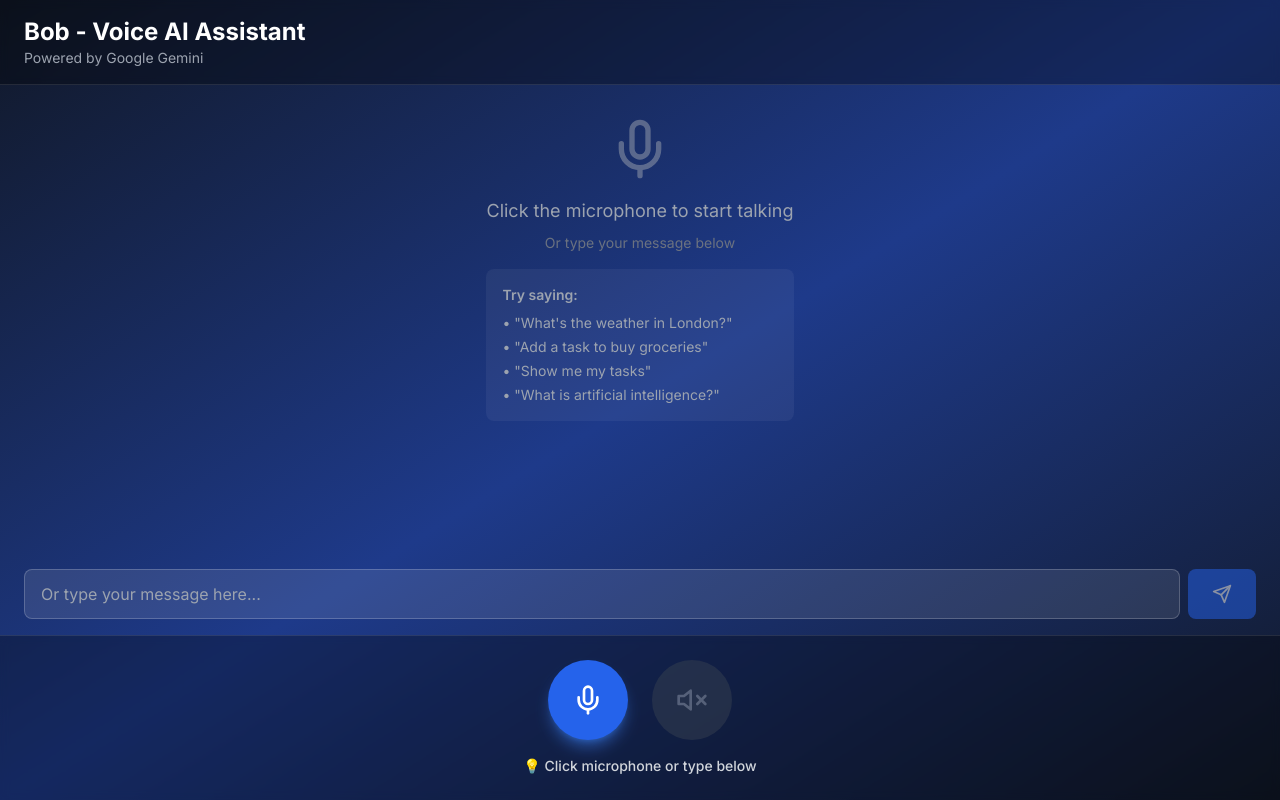
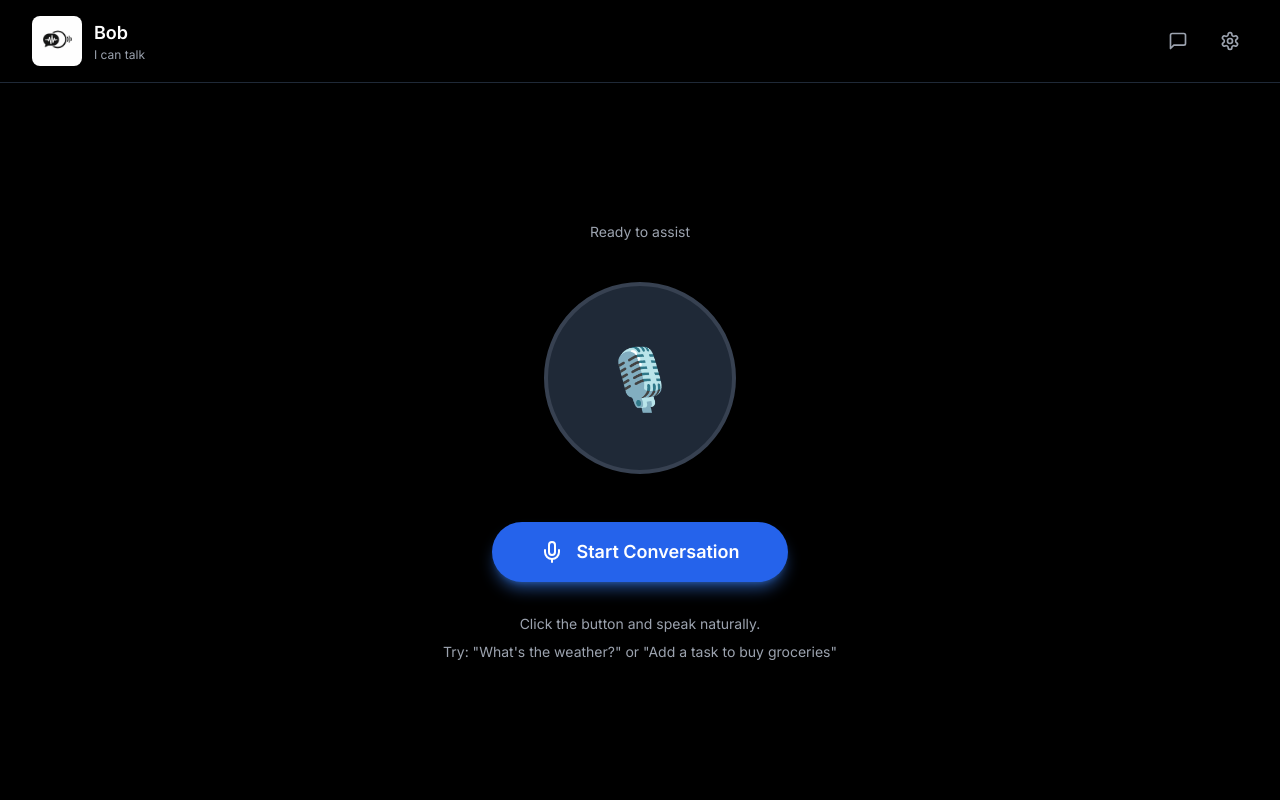
Before and after one commit to ItsAbhinavM/Bob, a Next.js app in the folder frontend/: page / in a window 1280 px wide. Built offline with nearby package versions, Linux system fonts and the light colour scheme.

Commit message:
restructure UI for Gmeet structure

```diff
--- a/frontend/src/app/layout.tsx
+++ b/frontend/src/app/layout.tsx
@@ -6,7 +6,7 @@ const inter = Inter({ subsets: ['latin'] })
 
 export const metadata: Metadata = {
   title: 'Bob',
-  description: 'Your personal Voice over AI assistant',
+  description: 'I can talk',
 }
 
 export default function RootLayout({
--- a/frontend/src/components/VoiceAssistant.tsx
+++ b/frontend/src/components/VoiceAssistant.tsx
@@ -1,9 +1,10 @@
 'use client';
 
-import { useState, useEffect } from 'react';
-import { Mic, MicOff, Volume2, VolumeX, Loader2, Send } from 'lucide-react';
+import { useState, useEffect, useRef } from 'react';
+import { Mic, MicOff, Settings, MessageSquare } from 'lucide-react';
 import { useVoice } from '../lib/useVoice';
 import { chatAPI } from '../lib/api';
+import Image from 'next/image';
 
 export default function VoiceAssistant() {
   const {
@@ -20,10 +21,12 @@ export default function VoiceAssistant() {
 
   const [conversationId, setConversationId] = useState<string | null>(null);
   const [isProcessing, setIsProcessing] = useState(false);
-  const [messages, setMessages] = useState<Array<{ role: 'user' | 'assistant'; content: string }>>([]);
-  const [error, setError] = useState<string | null>(null);
   const [currentTranscript, setCurrentTranscript] = useState<string>('');
-  const [textInput, setTextInput] = useState<string>('');
+  const [lastResponse, setLastResponse] = useState<string>('');
+  const [showTextInput, setShowTextInput] = useState(false);
+  const [textInput, setTextInput] = useState('');
+  const [visualizerActive, setVisualizerActive] = useState(false);
+  const [conversationLog, setConversationLog] = useState<Array<{role: string, text: string, timestamp: Date}>>([]);
 
   useEffect(() => {
     if (transcript && transcript !== currentTranscript) {
@@ -32,23 +35,30 @@ export default function VoiceAssistant() {
   }, [transcript]);
 
   useEffect(() => {
-    // Auto-submit after transcript is complete (when listening stops)
     if (currentTranscript && !isListening && !isProcessing) {
       const timer = setTimeout(() => {
-        handleSendMessage(currentTranscript);
+        handleProcessVoice(currentTranscript);
         setCurrentTranscript('');
-      }, 500);
+      }, 800);
       return () => clearTimeout(timer);
     }
   }, [currentTranscript, isListening, isProcessing]);
 
-  const handleSendMessage = async (message: string) => {
+  useEffect(() => {
+    setVisualizerActive(isListening || isSpeaking || isProcessing);
+  }, [isListening, isSpeaking, isProcessing]);
+
+  const handleProcessVoice = async (message: string) => {
     if (!message.trim()) return;
 
     setIsProcessing(true);
-    setError(null);
 
-    setMessages((prev) => [...prev, { role: 'user', content: message }]);
+    // Log user message
+    setConversationLog(prev => [...prev, {
+      role: 'user',
+      text: message,
+      timestamp: new Date()
+    }]);
 
     try {
       const response = await chatAPI.send({
@@ -60,16 +70,23 @@ export default function VoiceAssistant() {
         setConversationId(response.conversation_id);
       }
 
-      setMessages((prev) => [
-        ...prev,
-        { role: 'assistant', content: response.response },
-      ]);
+      setLastResponse(response.response);
 
+      // Log assistant response
+      setConversationLog(prev => [...prev, {
+        role: 'assistant',
+        text: response.response,
+        timestamp: new Date()
+      }]);
+
+      // Speak response
       speak(response.response);
+
     } catch (err: any) {
-      const errorMessage = err.response?.data?.detail || 'Failed to process message';
-      setError(errorMessage);
-      console.error('Error processing message:', err);
+      console.error('Error:', err);
+      const errorMsg = "I encountered an error. Please try again.";
+      setLastResponse(errorMsg);
+      speak(errorMsg);
     } finally {
       setIsProcessing(false);
     }
@@ -80,21 +97,17 @@ export default function VoiceAssistant() {
       stopListening();
     } else {
       setCurrentTranscript('');
+      setLastResponse('');
       startListening();
-    }
-  };
-
-  const handleSpeakToggle = () => {
-    if (isSpeaking) {
-      stopSpeaking();
     }
   };
 
   const handleTextSubmit = (e: React.FormEvent) => {
     e.preventDefault();
     if (textInput.trim()) {
-      handleSendMessage(textInput);
+      handleProcessVoice(textInput);
       setTextInput('');
+      setShowTextInput(false);
     }
   };
 
@@ -104,7 +117,7 @@ export default function VoiceAssistant() {
         <div className="text-center text-white p-8 bg-red-900/30 rounded-lg max-w-md">
           <h2 className="text-2xl font-bold mb-4">Browser Not Supported</h2>
           <p className="text-gray-300">
-            Your browser doesn't support the Web Speech API. Please use Chrome, Edge, or Safari.
+            Please use Chrome, Edge, or Safari for voice features.
           </p>
         </div>
       </div>
@@ -112,157 +125,186 @@ export default function VoiceAssistant() {
   }
 
   return (
-    <div className="flex flex-col min-h-screen bg-gradient-to-br from-gray-900 via-blue-900 to-gray-900">
-      <header className="bg-black/30 backdrop-blur-sm border-b border-white/10 px-6 py-4">
-        <h1 className="text-2xl font-bold text-white">Bob - Voice AI Assistant</h1>
-        <p className="text-gray-400 text-sm">Powered by Google Gemini</p>
+    <div className="flex flex-col min-h-screen bg-black text-white">
+      {/* Header */}
+      <header className="flex items-center justify-between px-8 py-4 border-b border-gray-800">
+        <div className="flex items-center gap-3">
+            <Image src={'/assets/bob-logo.png'} alt='logo image' width={50} height={30} className='rounded-lg'/>
+          <div>
+            <h1 className="text-lg font-semibold">Bob</h1>
+            <p className="text-xs text-gray-400">I can talk</p>
+          </div>
+        </div>
+
+        <div className="flex items-center gap-4">
+          <button
+            onClick={() => setShowTextInput(!showTextInput)}
+            className="p-2 hover:bg-gray-800 rounded-lg transition-colors"
+            title="Text input"
+          >
+            <MessageSquare className="w-5 h-5 text-gray-400" />
+          </button>
+          <button className="p-2 hover:bg-gray-800 rounded-lg transition-colors">
+            <Settings className="w-5 h-5 text-gray-400" />
+          </button>
+        </div>
       </header>
 
-      <div className="flex-1 overflow-y-auto px-6 py-8 space-y-4">
-        {messages.length === 0 ? (
-          <div className="flex items-center justify-center h-full">
-            <div className="text-center text-gray-400">
-              <Mic className="w-16 h-16 mx-auto mb-4 opacity-50" />
-              <p className="text-lg mb-2">Click the microphone to start talking</p>
-              <p className="text-sm text-gray-500 mb-4">Or type your message below</p>
-              <div className="bg-white/5 rounded-lg p-4 max-w-md mx-auto text-left">
-                <p className="text-sm font-semibold mb-2">Try saying:</p>
-                <ul className="text-sm space-y-1 text-gray-400">
-                  <li>• "What's the weather in London?"</li>
-                  <li>• "Add a task to buy groceries"</li>
-                  <li>• "Show me my tasks"</li>
-                  <li>• "What is artificial intelligence?"</li>
-                </ul>
-              </div>
-            </div>
-          </div>
-        ) : (
-          messages.map((msg, idx) => (
-            <div
-              key={idx}
-              className={`flex ${msg.role === 'user' ? 'justify-end' : 'justify-start'}`}
-            >
-              <div
-                className={`max-w-[70%] rounded-2xl px-6 py-3 ${
-                  msg.role === 'user'
-                    ? 'bg-blue-600 text-white'
-                    : 'bg-white/10 text-gray-100 backdrop-blur-sm'
-                }`}
-              >
-                <p className="text-sm font-medium mb-1 opacity-70">
-                  {msg.role === 'user' ? 'You' : 'Bob'}
+      {/* Main Voice Interface */}
+      <div className="flex-1 flex flex-col items-center justify-center p-8">
+        {/* Status Text */}
+        <div className="mb-8 text-center">
+          <p className="text-sm text-gray-400 mb-2">
+            {isListening ? 'Listening...' :
+             isSpeaking ? 'Bob is speaking...' :
+             isProcessing ? 'Processing...' :
+             'Ready to assist'}
           </p>
-                <p className="whitespace-pre-wrap">{msg.content}</p>
-              </div>
-            </div>
-          ))
-        )}
 
-        {/* Show what's being transcribed in real-time */}
-        {isListening && currentTranscript && (
-          <div className="flex justify-end">
-            <div className="max-w-[70%] rounded-2xl px-6 py-3 bg-blue-500/50 text-white border-2 border-blue-400">
-              <p className="text-sm font-medium mb-1 opacity-70">Listening...</p>
-              <p className="whitespace-pre-wrap italic">{currentTranscript}</p>
-            </div>
+          {/* Current Transcript Display */}
+          {currentTranscript && (
+            <div className="mt-4 px-6 py-3 bg-blue-900/30 border border-blue-700/50 rounded-lg max-w-2xl">
+              <p className="text-blue-200 italic">"{currentTranscript}"</p>
             </div>
           )}
 
-        {isProcessing && (
-          <div className="flex justify-start">
-            <div className="bg-white/10 backdrop-blur-sm rounded-2xl px-6 py-3">
-              <div className="flex items-center space-x-2">
-                <Loader2 className="w-4 h-4 animate-spin" />
-                <p className="text-gray-300">Bob is thinking...</p>
-              </div>
-            </div>
+          {/* Last Response Display */}
+          {lastResponse && !currentTranscript && (
+            <div className="mt-4 px-6 py-3 bg-gray-800/50 border border-gray-700 rounded-lg max-w-2xl">
+              <p className="text-gray-200">{lastResponse}</p>
             </div>
           )}
         </div>
 
-      {(error || voiceError) && (
-        <div className="mx-6 mb-4 p-4 bg-red-900/30 border border-red-500/50 rounded-lg">
-          <p className="text-red-200 text-sm">{error || voiceError}</p>
+        {/* Audio Visualizer / Avatar */}
+        <div className="relative mb-12">
+          {/* Animated circles when active */}
+          {visualizerActive && (
+            <>
+              <div className="absolute inset-0 -m-8 bg-blue-500/20 rounded-full animate-ping" />
+              <div className="absolute inset-0 -m-4 bg-blue-500/30 rounded-full animate-pulse" />
+            </>
+          )}
+
+          {/* Center Circle */}
+          <div className={`relative w-48 h-48 rounded-full flex items-center justify-center transition-all duration-300 ${
+            visualizerActive
+              ? 'bg-gradient-to-br from-blue-500 to-purple-600 shadow-2xl shadow-blue-500/50'
+              : 'bg-gray-800 border-4 border-gray-700'
+          }`}>
+            {/* Waveform visualization */}
+            {visualizerActive ? (
+              <div className="flex items-center gap-1 h-16">
+                {[...Array(5)].map((_, i) => (
+                  <div
+                    key={i}
+                    className="w-1 bg-white rounded-full animate-pulse"
+                    style={{
+                      height: `${20 + Math.random() * 40}px`,
+                      animationDelay: `${i * 0.1}s`,
+                      animationDuration: '0.6s'
+                    }}
+                  />
+                ))}
+              </div>
+            ) : (
+              <div className="text-6xl">🎙️</div>
+            )}
+          </div>
+        </div>
+
+        {/* Main Microphone Button */}
+        <button
+          onClick={handleVoiceToggle}
+          disabled={isProcessing || isSpeaking}
+          className={`relative px-12 py-4 rounded-full font-semibold text-lg transition-all duration-300 ${
+            isListening
+              ? 'bg-red-600 hover:bg-red-700 shadow-lg shadow-red-500/50'
+              : 'bg-blue-600 hover:bg-blue-700 shadow-lg shadow-blue-500/50'
+          } disabled:opacity-50 disabled:cursor-not-allowed`}
+        >
+          <div className="flex items-center gap-3">
+            {isListening ? (
+              <>
+                <MicOff className="w-6 h-6" />
+                <span>Stop Listening</span>
+              </>
+            ) : (
+              <>
+                <Mic className="w-6 h-6" />
+                <span>Start Conversation</span>
+              </>
+            )}
+          </div>
+        </button>
+
+        {/* Helper Text */}
+        {!isListening && !isProcessing && !isSpeaking && (
+          <div className="mt-8 text-center text-gray-400 text-sm max-w-md">
+            <p>Click the button and speak naturally.</p>
+            <p className="mt-2">Try: "What's the weather?" or "Add a task to buy groceries"</p>
           </div>
         )}
 
-      {/* Text Input Form */}
-      <div className="px-6 pb-4">
-        <form onSubmit={handleTextSubmit} className="flex gap-2">
+        {/* Text Input (Hidden by default) */}
+        {showTextInput && (
+          <form onSubmit={handleTextSubmit} className="mt-8 w-full max-w-2xl">
+            <div className="flex gap-2 bg-gray-800 rounded-lg p-2 border border-gray-700">
               <input
                 type="text"
                 value={textInput}
                 onChange={(e) => setTextInput(e.target.value)}
-            placeholder="Or type your message here..."
-            disabled={isProcessing || isListening}
-            className="flex-1 px-4 py-3 bg-white/10 border border-white/20 rounded-lg text-white placeholder-gray-400 focus:outline-none focus:ring-2 focus:ring-blue-500 disabled:opacity-50"
+                placeholder="Type your message..."
+                className="flex-1 bg-transparent px-4 py-2 text-white placeholder-gray-500 focus:outline-none"
+                autoFocus
               />
               <button
                 type="submit"
-            disabled={!textInput.trim() || isProcessing || isListening}
-            className="px-6 py-3 bg-blue-600 hover:bg-blue-700 rounded-lg text-white font-medium disabled:opacity-50 disabled:cursor-not-allowed transition-colors"
+                disabled={!textInput.trim()}
+                className="px-6 py-2 bg-blue-600 hover:bg-blue-700 rounded-lg font-medium disabled:opacity-50 disabled:cursor-not-allowed transition-colors"
               >
-            <Send className="w-5 h-5" />
+                Send
               </button>
+            </div>
           </form>
+        )}
       </div>
 
-      {/* Voice Controls */}
-      <div className="bg-black/30 backdrop-blur-sm border-t border-white/10 px-6 py-6">
-        <div className="flex items-center justify-center space-x-6">
-          <button
-            onClick={handleVoiceToggle}
-            disabled={isProcessing || isSpeaking}
-            className={`relative p-6 rounded-full transition-all duration-300 ${
-              isListening
-                ? 'bg-red-600 hover:bg-red-700 shadow-lg shadow-red-500/50 animate-pulse-slow'
-                : 'bg-blue-600 hover:bg-blue-700 shadow-lg shadow-blue-500/50'
-            } disabled:opacity-50 disabled:cursor-not-allowed`}
+      {/* Conversation Log (Collapsible) */}
+      {conversationLog.length > 0 && (
+        <div className="border-t border-gray-800 bg-gray-900/50">
+          <details className="group">
+            <summary className="px-8 py-4 cursor-pointer text-sm text-gray-400 hover:text-gray-300 flex items-center justify-between">
+              <span>Conversation History ({conversationLog.length} messages)</span>
+              <span className="group-open:rotate-180 transition-transform">▼</span>
+            </summary>
+            <div className="px-8 pb-4 max-h-64 overflow-y-auto space-y-2">
+              {conversationLog.map((msg, idx) => (
+                <div
+                  key={idx}
+                  className={`text-xs p-3 rounded ${
+                    msg.role === 'user'
+                      ? 'bg-blue-900/30 text-blue-200'
+                      : 'bg-gray-800 text-gray-300'
+                  }`}
                 >
-            {isListening ? (
-              <MicOff className="w-8 h-8 text-white" />
-            ) : (
-              <Mic className="w-8 h-8 text-white" />
+                  <span className="font-semibold">
+                    {msg.role === 'user' ? 'You' : 'Bob'}:
+                  </span>{' '}
+                  {msg.text}
+                </div>
+              ))}
+            </div>
+          </details>
+        </div>
       )}
-            {isListening && (
-              <span className="absolute -top-2 -right-2 w-4 h-4 bg-red-500 rounded-full animate-ping" />
+
+      {/* Error Display */}
+      {voiceError && (
+        <div className="fixed bottom-4 right-4 bg-red-900/90 border border-red-700 rounded-lg px-6 py-3 max-w-md">
+          <p className="text-red-200 text-sm">{voiceError}</p>
+        </div>
       )}
-          </button>
-
-          <button
-            onClick={handleSpeakToggle}
-            disabled={!isSpeaking}
-            className={`p-6 rounded-full transition-all duration-300 ${
-              isSpeaking
-                ? 'bg-green-600 hover:bg-green-700 shadow-lg shadow-green-500/50'
-                : 'bg-gray-700 opacity-50'
-            } disabled:cursor-not-allowed`}
-          >
-            {isSpeaking ? (
-              <Volume2 className="w-8 h-8 text-white animate-pulse" />
-            ) : (
-              <VolumeX className="w-8 h-8 text-gray-400" />
-            )}
-          </button>
-        </div>
-
-        <div className="text-center mt-4">
-          <p className="text-gray-300 text-sm font-medium">
-            {isListening
-              ? '🎤 Listening... Speak now'
-              : isSpeaking
-              ? '🔊 Bob is speaking...'
-              : isProcessing
-              ? '⏳ Processing your request...'
-              : '💡 Click microphone or type below'}
-          </p>
-          {isListening && (
-            <p className="text-gray-400 text-xs mt-1">
-              Stop speaking to automatically submit
-            </p>
-          )}
-        </div>
-      </div>
     </div>
   );
 }
--- a/frontend/src/lib/useVoice.ts
+++ b/frontend/src/lib/useVoice.ts
@@ -33,8 +33,9 @@ export function useVoice(): UseVoiceReturn {
     if (supported && !recognitionRef.current) {
       const recognition = new SpeechRecognition();
       recognition.continuous = false;
-      recognition.interimResults = false;
+      recognition.interimResults = true;
       recognition.lang = 'en-US';
+      recognition.maxAlternatives = 1;
 
       recognition.onstart = () => {
         setIsListening(true);
@@ -42,12 +43,18 @@ export function useVoice(): UseVoiceReturn {
       };
 
       recognition.onresult = (event: SpeechRecognitionEvent) => {
-        const transcript = event.results[0][0].transcript;
+        const current = event.resultIndex;
+        const transcript = event.results[current][0].transcript;
+
+        // Update transcript in real-time
         setTranscript(transcript);
       };
 
       recognition.onerror = (event: any) => {
-        setError(event.error);
+        console.error('Speech recognition error:', event.error);
+        if (event.error !== 'no-speech') {
+          setError(`Recognition error: ${event.error}`);
+        }
         setIsListening(false);
       };
 
@@ -78,9 +85,20 @@ export function useVoice(): UseVoiceReturn {
       setTranscript('');
       setError(null);
       recognitionRef.current.start();
-    } catch (err) {
-      setError('Failed to start listening');
-      console.error(err);
+    } catch (err: any) {
+      if (err.message.includes('already started')) {
+        recognitionRef.current.stop();
+        setTimeout(() => {
+          try {
+            recognitionRef.current?.start();
+          } catch (e) {
+            console.error('Failed to restart recognition:', e);
+          }
+        }, 100);
+      } else {
+        setError('Failed to start listening');
+        console.error(err);
+      }
     }
   }, []);
 
@@ -96,12 +114,21 @@ export function useVoice(): UseVoiceReturn {
       return;
     }
 
+    // Cancel any ongoing speech
     window.speechSynthesis.cancel();
 
     const utterance = new SpeechSynthesisUtterance(text);
-    utterance.rate = 1.0;
+    utterance.rate = 0.95; // Slightly slower for clarity
     utterance.pitch = 1.0;
     utterance.volume = 1.0;
+
+    // Try to use a good voice
+    const voices = window.speechSynthesis.getVoices();
+    const preferredVoice = voices.find(v => v.lang.startsWith('en') && v.name.includes('Google'))
+                        || voices.find(v => v.lang.startsWith('en'));
+    if (preferredVoice) {
+      utterance.voice = preferredVoice;
+    }
 
     utterance.onstart = () => {
       setIsSpeaking(true);
```
Also changed, not shown: frontend/public/assets/bob-logo.png (added), 1 other file (tests, documents, lock files or other folders). Lines whose indentation alone changed are shown as unchanged.
